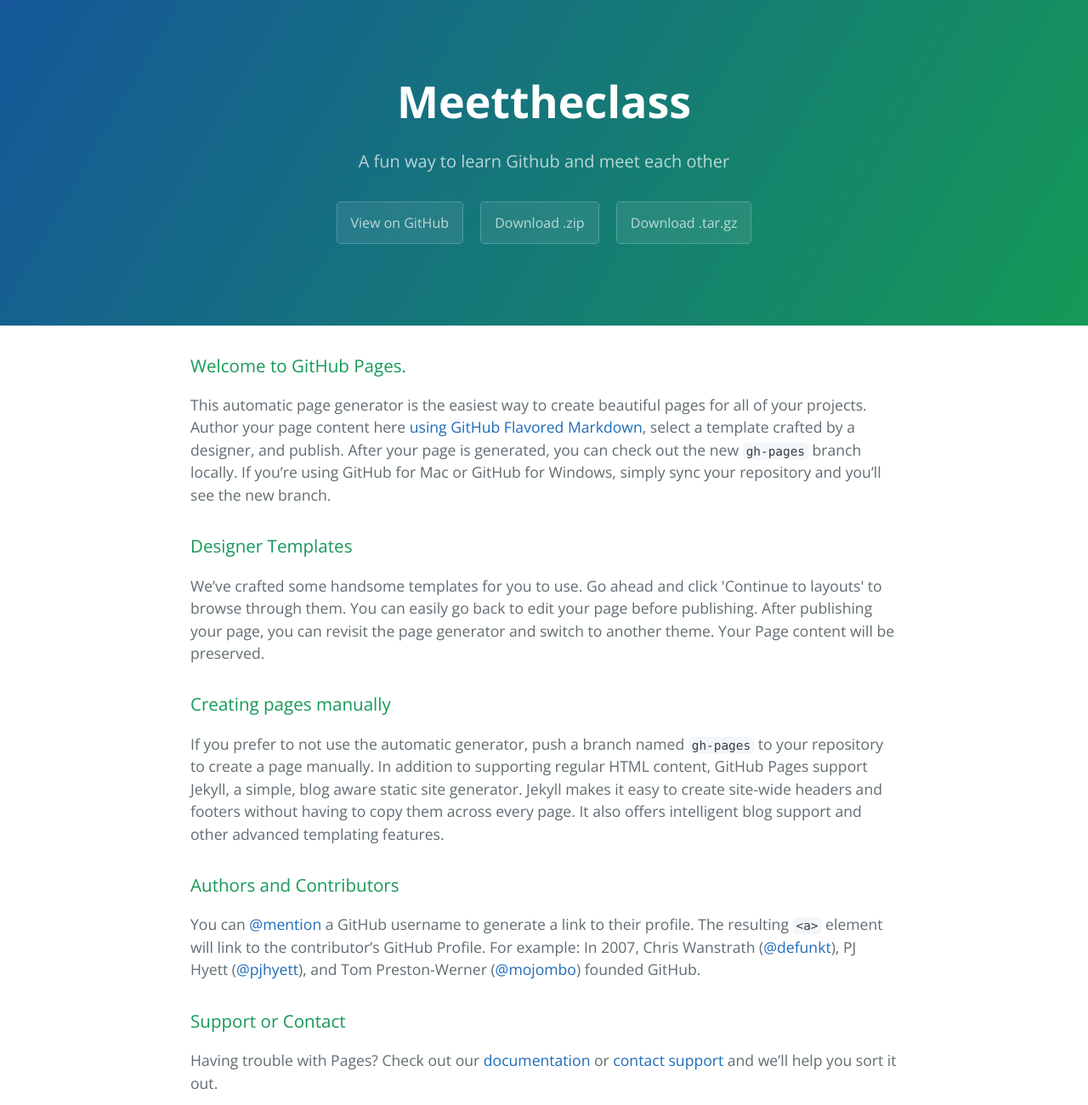
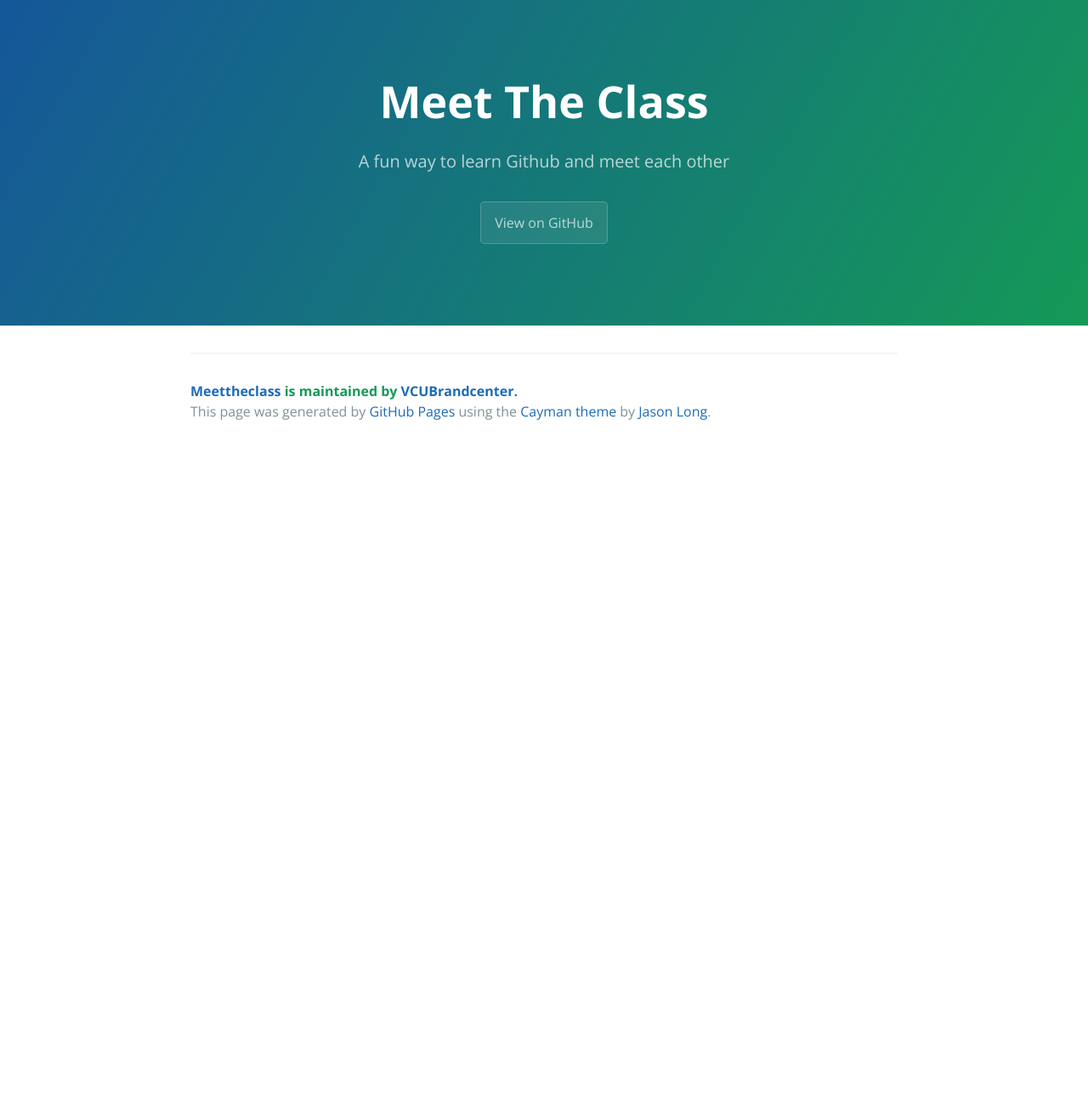
Before and after one commit to wymomo808/MeetTheClass, a plain HTML site: page index.html in a window 1280 px wide. Shown: the top 1300 px of the page at 85% size. After the commit the page ends 800 px from the top, so only its background shows below. Drawn offline with nearby package versions, Linux system fonts and the light colour scheme.

Commit message:
Starting Customizing Homepage

```diff
--- a/index.html
+++ b/index.html
@@ -11,38 +11,13 @@
   </head>
   <body>
     <section class="page-header">
-      <h1 class="project-name">Meettheclass</h1>
+      <h1 class="project-name">Meet The Class</h1>
       <h2 class="project-tagline">A fun way to learn Github and meet each other</h2>
       <a href="https://github.com/VCUBrandcenter/MeetTheClass" class="btn">View on GitHub</a>
-      <a href="https://github.com/VCUBrandcenter/MeetTheClass/zipball/master" class="btn">Download .zip</a>
-      <a href="https://github.com/VCUBrandcenter/MeetTheClass/tarball/master" class="btn">Download .tar.gz</a>
     </section>
 
     <section class="main-content">
       <h3>
-<a id="welcome-to-github-pages" class="anchor" href="#welcome-to-github-pages" aria-hidden="true"><span class="octicon octicon-link"></span></a>Welcome to GitHub Pages.</h3>
-
-<p>This automatic page generator is the easiest way to create beautiful pages for all of your projects. Author your page content here <a href="https://guides.github.com/features/mastering-markdown/">using GitHub Flavored Markdown</a>, select a template crafted by a designer, and publish. After your page is generated, you can check out the new <code>gh-pages</code> branch locally. If you’re using GitHub for Mac or GitHub for Windows, simply sync your repository and you’ll see the new branch.</p>
-
-<h3>
-<a id="designer-templates" class="anchor" href="#designer-templates" aria-hidden="true"><span class="octicon octicon-link"></span></a>Designer Templates</h3>
-
-<p>We’ve crafted some handsome templates for you to use. Go ahead and click 'Continue to layouts' to browse through them. You can easily go back to edit your page before publishing. After publishing your page, you can revisit the page generator and switch to another theme. Your Page content will be preserved.</p>
-
-<h3>
-<a id="creating-pages-manually" class="anchor" href="#creating-pages-manually" aria-hidden="true"><span class="octicon octicon-link"></span></a>Creating pages manually</h3>
-
-<p>If you prefer to not use the automatic generator, push a branch named <code>gh-pages</code> to your repository to create a page manually. In addition to supporting regular HTML content, GitHub Pages support Jekyll, a simple, blog aware static site generator. Jekyll makes it easy to create site-wide headers and footers without having to copy them across every page. It also offers intelligent blog support and other advanced templating features.</p>
-
-<h3>
-<a id="authors-and-contributors" class="anchor" href="#authors-and-contributors" aria-hidden="true"><span class="octicon octicon-link"></span></a>Authors and Contributors</h3>
-
-<p>You can <a href="https://github.com/blog/821" class="user-mention">@mention</a> a GitHub username to generate a link to their profile. The resulting <code>&lt;a&gt;</code> element will link to the contributor’s GitHub Profile. For example: In 2007, Chris Wanstrath (<a href="https://github.com/defunkt" class="user-mention">@defunkt</a>), PJ Hyett (<a href="https://github.com/pjhyett" class="user-mention">@pjhyett</a>), and Tom Preston-Werner (<a href="https://github.com/mojombo" class="user-mention">@mojombo</a>) founded GitHub.</p>
-
-<h3>
-<a id="support-or-contact" class="anchor" href="#support-or-contact" aria-hidden="true"><span class="octicon octicon-link"></span></a>Support or Contact</h3>
-
-<p>Having trouble with Pages? Check out our <a href="https://help.github.com/pages">documentation</a> or <a href="https://github.com/contact">contact support</a> and we’ll help you sort it out.</p>
 
       <footer class="site-footer">
         <span class="site-footer-owner"><a href="https://github.com/VCUBrandcenter/MeetTheClass">Meettheclass</a> is maintained by <a href="https://github.com/VCUBrandcenter">VCUBrandcenter</a>.</span>
```
